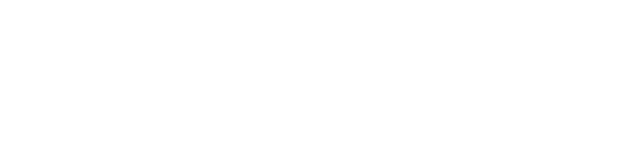
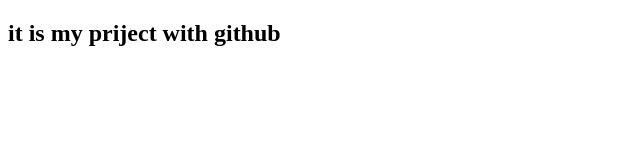
Before and after one commit to olpolishchuk/project, a plain HTML site: page src/index.html in a window 1280 px wide. Shown: the whole page, without its empty margins (0-640 px from the left). Drawn offline with Linux system fonts and the light colour scheme.

Commit message:
index.html mod

```diff
--- a/src/index.html
+++ b/src/index.html
@@ -4,9 +4,8 @@
 <head>
     <meta charset="UTF-8">
     <meta name="viewport" content="width=device-width, initial-scale=1.0">
-    <title>hello world
-
-    </title>
+    <title>hello Lena</title>
+    <h2>it is my priject with github</h2>
 </head>
 
 <body>
```
